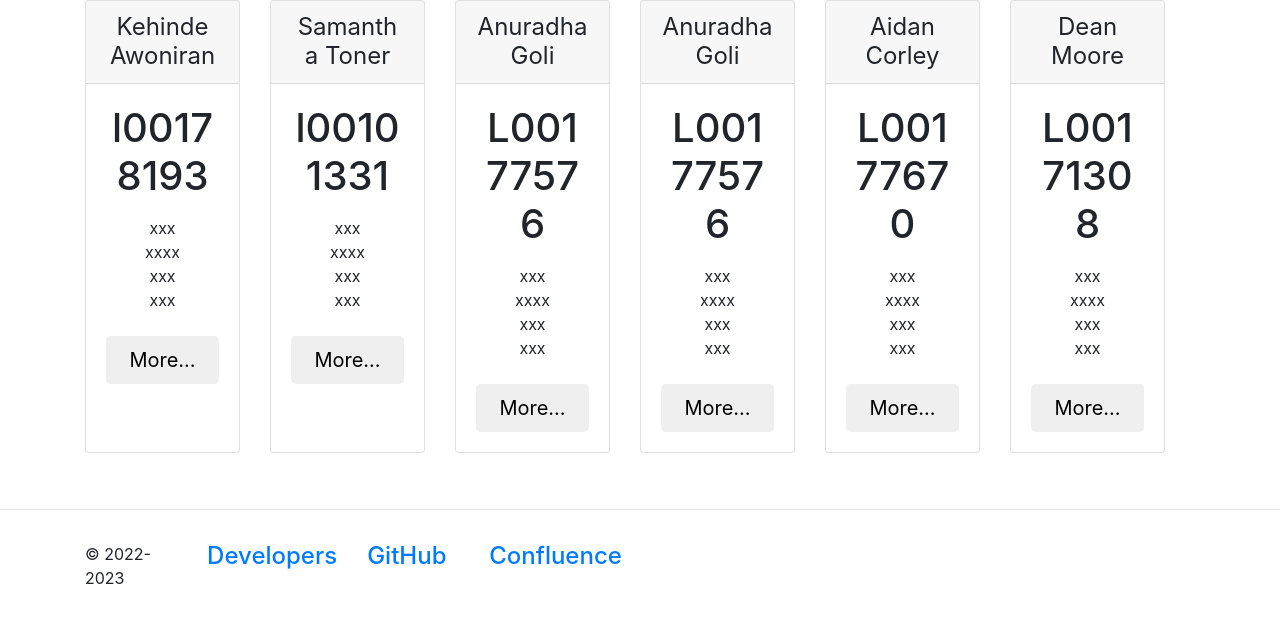
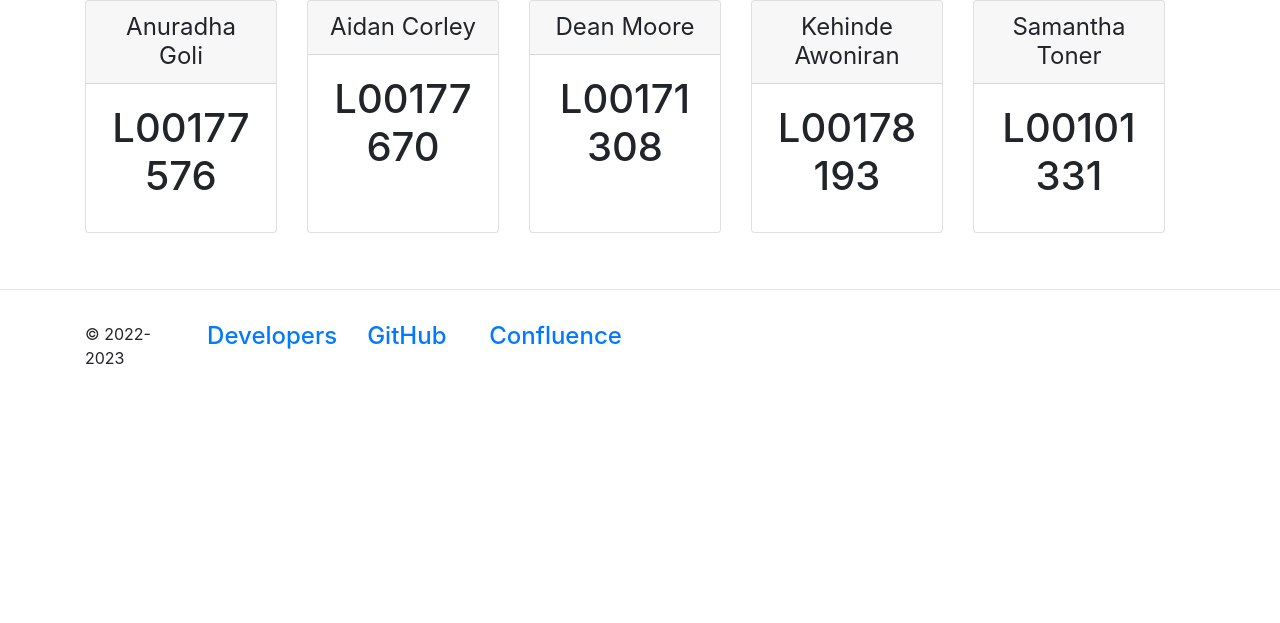
Before and after one commit to DevOps-PM-PGDip-2022-2023/Nausica-s-Global-Green-Initiative, a Flask app: page /team in a window 1280 px wide. Shown: the part 104-727 px from the top of the page. Run offline with Flask 2, Linux system fonts and the light colour scheme; the visitor is signed in with stand-in values (Sample User, id 1).

Commit message:
Update to team details page

```diff
--- a/templates/Teamdetails.html
+++ b/templates/Teamdetails.html
@@ -55,65 +55,19 @@
       <div class="row">
 
         <div class="col-md-12 order-md-1 card-deck mb-3 text-center">
-
-            <div class="card mb-4 box-shadow">
-                <div class="card-header">
-                  <h4 class="my-0 font-weight-normal">Kehinde Awoniran</h4>
-                </div>
-                <div class="card-body">
-                  <h1 class="card-title pricing-card-title">l00178193</h1>
-                  <ul class="list-unstyled mt-3 mb-4">
-                    <li>xxx</li>
-                    <li>xxxx</li>
-                    <li>xxx</li>
-                    <li>xxx</li>
-                  </ul>
-                  <button type="button" class="btn btn-lg btn-block btncolor">More...</button>
-                </div>
-              </div>
-              <div class="card mb-4 box-shadow">
-                <div class="card-header">
-                  <h4 class="my-0 font-weight-normal">Samantha Toner</h4>
-                </div>
-                <div class="card-body">
-                  <h1 class="card-title pricing-card-title">l00101331</h1>
-                  <ul class="list-unstyled mt-3 mb-4">
-                    <li>xxx</li>
-                    <li>xxxx</li>
-                    <li>xxx</li>
-                    <li>xxx</li>
-                  </ul>
-                  <button type="button" class="btn btn-lg btn-block btncolor">More...</button>
-                </div>
-              </div>
           <div class="card mb-4 box-shadow">
             <div class="card-header">
               <h4 class="my-0 font-weight-normal">Anuradha Goli</h4>
             </div>
             <div class="card-body">
               <h1 class="card-title pricing-card-title">L00177576</h1>
-                  <ul class="list-unstyled mt-3 mb-4">
+             <!--  <ul class="list-unstyled mt-3 mb-4">
                 <li>xxx</li>
                 <li>xxxx</li>
                 <li>xxx</li>
                 <li>xxx</li>
               </ul>
-                  <button type="button" class="btn btn-lg btn-block btncolor">More...</button>
-                </div>
-              </div>
-              <div class="card mb-4 box-shadow">
-                <div class="card-header">
-                  <h4 class="my-0 font-weight-normal">Anuradha Goli</h4>
-                </div>
-                <div class="card-body">
-                  <h1 class="card-title pricing-card-title">L00177576</h1>
-                  <ul class="list-unstyled mt-3 mb-4">
-                    <li>xxx</li>
-                    <li>xxxx</li>
-                    <li>xxx</li>
-                    <li>xxx</li>
-                  </ul>
-                  <button type="button" class="btn btn-lg btn-block btncolor">More...</button>
+              <button type="button" class="btn btn-lg btn-block btncolor">More...</button> -->
             </div>
           </div>
           <div class="card mb-4 box-shadow">
@@ -122,14 +76,15 @@
             </div>
             <div class="card-body">
               <h1 class="card-title pricing-card-title">L00177670</h1>
-                  <ul class="list-unstyled mt-3 mb-4">
+             <!--  <ul class="list-unstyled mt-3 mb-4">
                 <li>xxx</li>
                 <li>xxxx</li>
                 <li>xxx</li>
                 <li>xxx</li>
               </ul>
-                  <button type="button" class="btn btn-lg btn-block btncolor">More...</button>
+              <button type="button" class="btn btn-lg btn-block btncolor">More...</button> -->
             </div>
+
           </div>
           <div class="card mb-4 box-shadow">
             <div class="card-header">
@@ -137,15 +92,49 @@
             </div>
             <div class="card-body">
               <h1 class="card-title pricing-card-title">L00171308</h1>
-                  <ul class="list-unstyled mt-3 mb-4">
+             <!--  <ul class="list-unstyled mt-3 mb-4">
                 <li>xxx</li>
                 <li>xxxx</li>
                 <li>xxx</li>
                 <li>xxx</li>
               </ul>
-                  <button type="button" class="btn btn-lg btn-block btncolor">More...</button>
+              <button type="button" class="btn btn-lg btn-block btncolor">More...</button> -->
             </div>
           </div>
+            <div class="card mb-4 box-shadow">
+                <div class="card-header">
+                  <h4 class="my-0 font-weight-normal">Kehinde Awoniran</h4>
+                </div>
+                <div class="card-body">
+                  <h1 class="card-title pricing-card-title">L00178193</h1>
+                 <!--  <ul class="list-unstyled mt-3 mb-4">
+                    <li>xxx</li>
+                    <li>xxxx</li>
+                    <li>xxx</li>
+                    <li>xxx</li>
+                  </ul>
+                  <button type="button" class="btn btn-lg btn-block btncolor">More...</button> -->
+                </div>
+              </div>
+              <div class="card mb-4 box-shadow">
+                <div class="card-header">
+                  <h4 class="my-0 font-weight-normal">Samantha Toner</h4>
+                </div>
+                <div class="card-body">
+                  <h1 class="card-title pricing-card-title">L00101331</h1>
+               <!--    <ul class="list-unstyled mt-3 mb-4">
+                    <li>xxx</li>
+                    <li>xxxx</li>
+                    <li>xxx</li>
+                    <li>xxx</li>
+                  </ul>
+                  <button type="button" class="btn btn-lg btn-block btncolor">More...</button> -->
+                </div>
+              </div>
+
+
+
+
 
 
 
```
Lines whose indentation alone changed are shown as unchanged.
